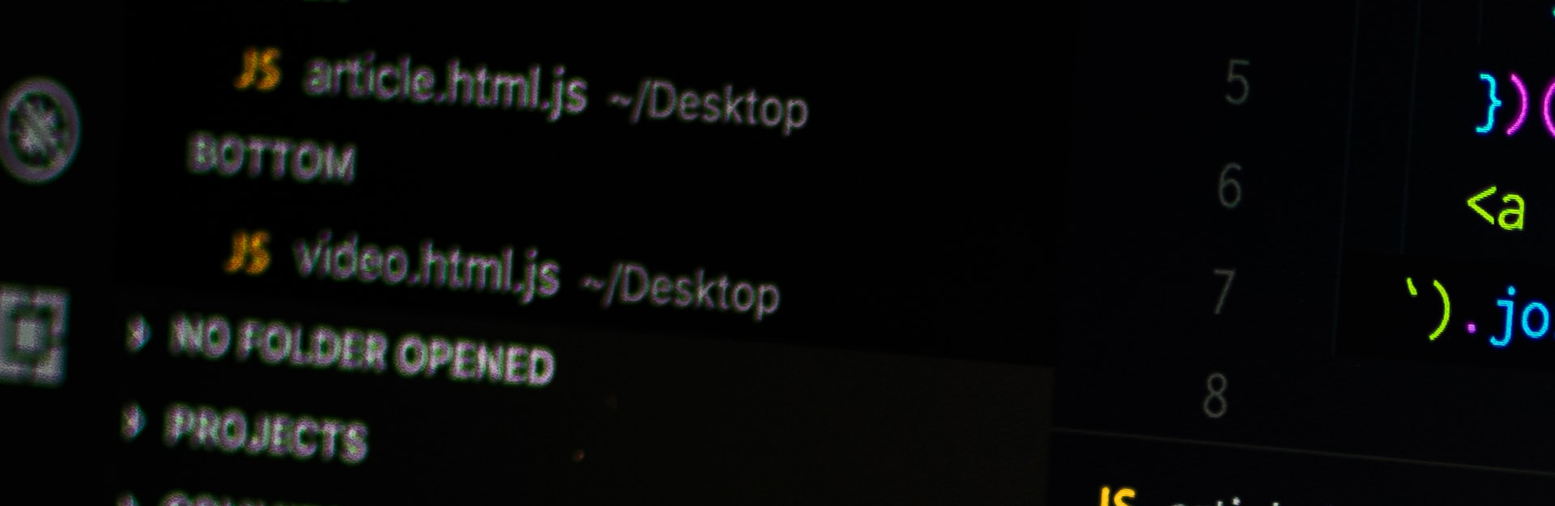
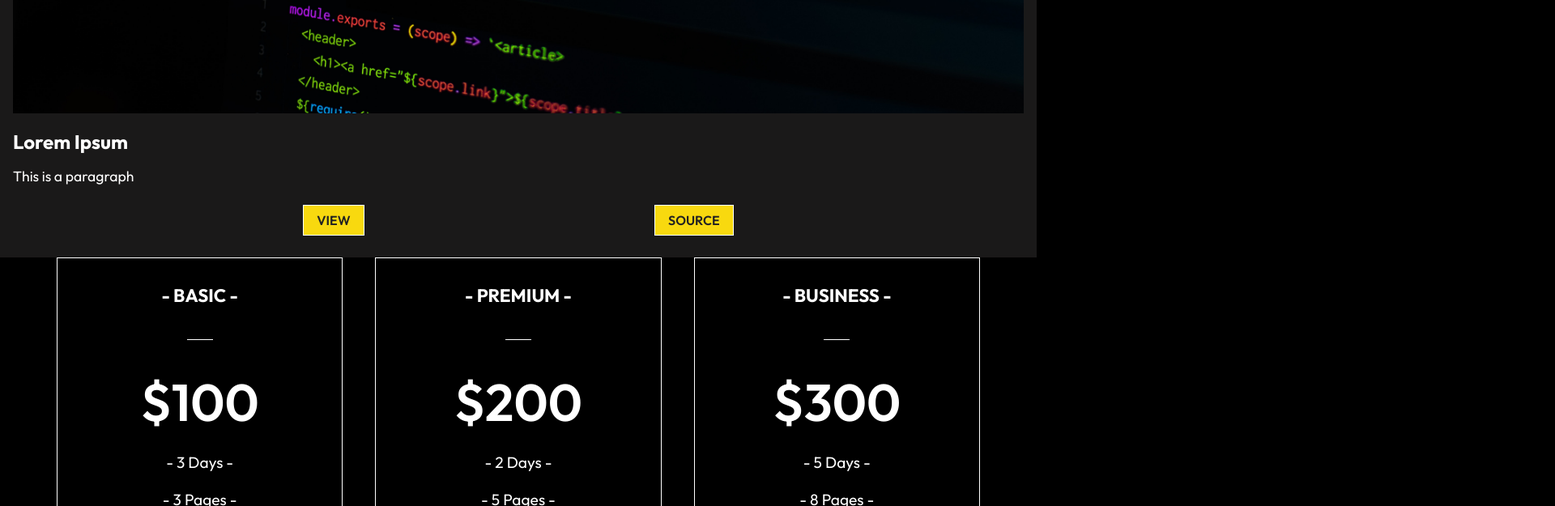
Before and after one commit to BroCodeATeam/BroCode-website, a React (Create React App) app in the folder brocode/: page /projects in a window 1280 px wide. Shown: the part 731-1356 px from the top of the page at 81% size, 1920 px wide, since content can reach past the window. Built offline with nearby package versions, Linux system fonts and the light colour scheme.

Commit message:
Dynamic Data

```diff
--- a/brocode/src/Components/PricingCard.css
+++ b/brocode/src/Components/PricingCard.css
@@ -45,7 +45,7 @@
   padding: 1rem 0;
 }
 
-.btn {
+.card .btn {
   display: block;
   width: 80%;
   margin: 2rem auto;
--- a/brocode/src/Components/Work.css
+++ b/brocode/src/Components/Work.css
@@ -0,0 +1,51 @@
+.project-heading {
+  text-align: center;
+  padding: 4rem 0 2rem 0;
+}
+
+.project-container {
+  max-width: 1140px;
+  margin: auto;
+  display: grid;
+  grid-template-columns: repeat(3, 1fr);
+  grid-gap: 40px;
+  padding-bottom: 5rem;
+}
+
+.project-card {
+  background-color: #1a1919;
+  padding: 1.2rem 1rem;
+}
+
+.project-card img {
+  width: 100%;
+}
+
+.project-title {
+  color: #fff;
+  padding: 1rem 0;
+}
+
+.pro-details p {
+  padding-bottom: 1rem;
+  font-size: 1.1rem;
+  text-align: justify;
+}
+
+.pro-btns {
+  display: flex;
+  justify-content: space-evenly;
+  padding: 0.5rem 0;
+}
+
+.pro-btns .btn {
+  padding: 0.5rem 1rem;
+}
+
+@media screen and (max-width: 740px) {
+  .project-container {
+    max-width: 90%;
+    margin: auto;
+    grid-template-columns: 1fr;
+  }
+}
--- a/brocode/src/Components/Work.js
+++ b/brocode/src/Components/Work.js
@@ -1,14 +1,22 @@
 import React from "react";
 import "./Work.css";
 import code from "../assets/code.jpg";
+import { NavLink } from "react-router-dom";
 
 const Work = () => {
   return (
-    <div className='work-container'>
-      <h1 className='project-heading'>PROJECTS</h1>
-      <div className='project-container'>
-        <div className='project-card'>
-          <img src={code} alt='idk' />
+    <div className='project-card'>
+      <img src={code} alt='code' />
+      <h2 className='project-title'>Lorem Ipsum</h2>
+      <div className='pro-details'>
+        <p>This is a paragraph</p>
+        <div className='pro-btns'>
+          <NavLink to='url.com' className='btn'>
+            View
+          </NavLink>
+          <NavLink to='github.com' className='btn'>
+            Source
+          </NavLink>
         </div>
       </div>
     </div>
```
Also changed, not shown: brocode/src/Components/WorkCardData.js (added, +27 -0 lines), brocode/src/Components/WorkData.js (added, +15 -0 lines), brocode/src/assets/code2.jpg (added), brocode/src/assets/code3.jpg (added).
